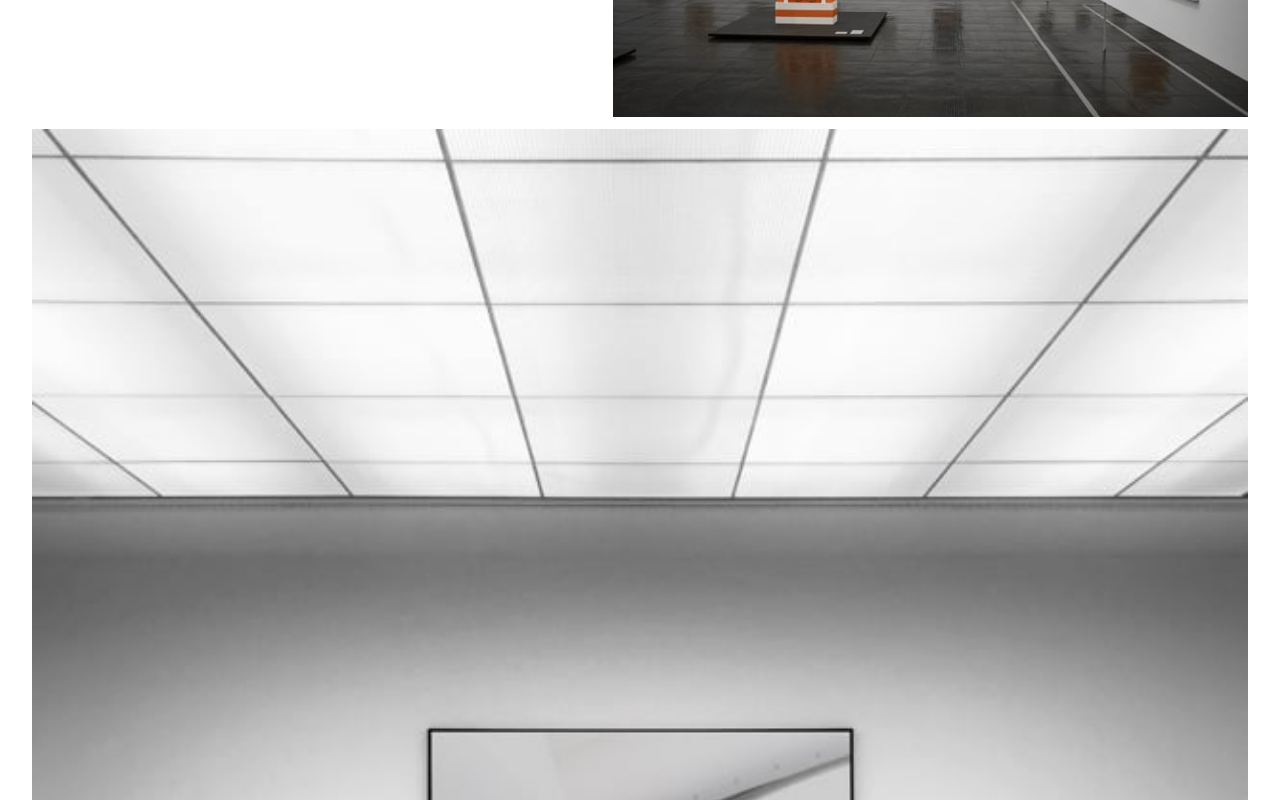
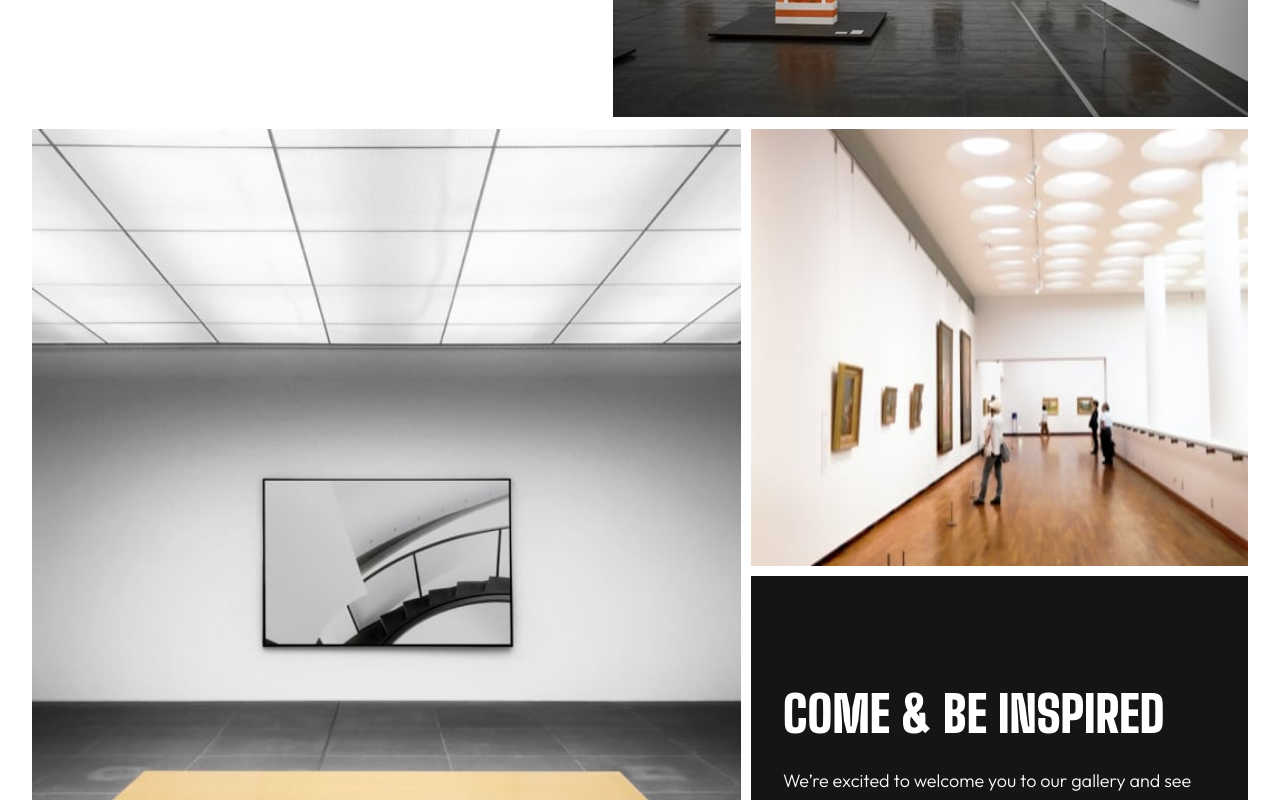
Before and after one commit to ltc870/artgallerywebsite, a React (Vite) app: page / in a window 1280 px wide. Shown: the part 2640-3440 px from the top of the page. Built offline with nearby package versions, Linux system fonts and the light colour scheme.

Commit message:
styled the big grid

```diff
--- a/src/components/Main.module.css
+++ b/src/components/Main.module.css
@@ -136,4 +136,31 @@
         align-self: center;
     }
 
+    .mainBigGrid {
+        grid-template-columns: 1.427fr 1fr;
+        grid-template-rows: repeat(2, auto);
+    }
+
+    .mainPicTwo {
+        grid-row: 1 / 3;
+    }
+
+    .mainImgTwo {
+        display: block;
+    }
+
+    .mainImgThree {
+        height: 100%;
+    }
+
+    .mainSubtextContainer {
+        grid-column: 2 / 3;
+        row-gap: 30px;
+        padding: 3em 2em;
+    }
+
+    .mainSubtitle {
+        align-self: flex-end;
+    }
+
 }
```
